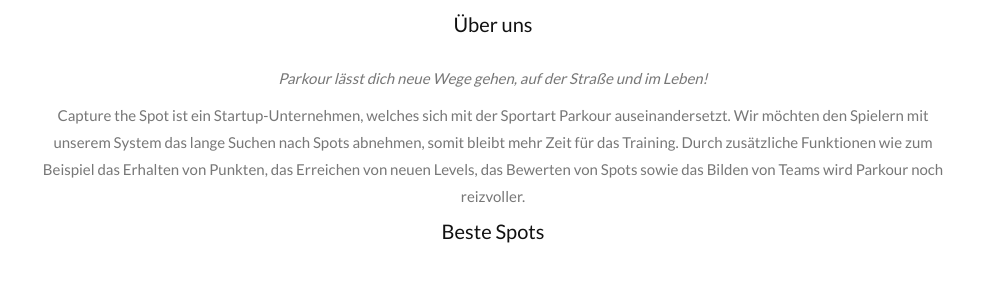
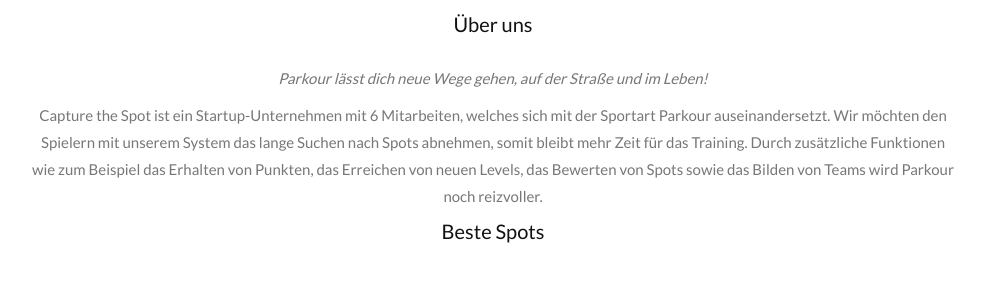
Before and after one commit to MarcZeger/db-webprojekt, a Django app: template ctsapp/templates/ctsapp/index.html in a window 1280 px wide. Shown: the part 824-1124 px from the top of the page, without its empty margins (147-1132 px from the left). Run offline with Django 3.2, Linux system fonts and the light colour scheme; the template is opened without the code that fills it, so the values that code supplies are empty; parts of the project's set-up code (start-up, migrations or seed data) failed here and were passed over; some libraries are stand-ins or nearby versions.

Commit message:
Anpassung Über uns

```diff
--- a/ctsapp/templates/ctsapp/index.html
+++ b/ctsapp/templates/ctsapp/index.html
@@ -51,7 +51,7 @@
 <div id="band" class="container text-center">
   <h3>Über uns</h3>
   <p><em>Parkour lässt dich neue Wege gehen, auf der Straße und im Leben!</em></p>
-    <p>Capture the Spot ist ein Startup-Unternehmen, welches sich mit der Sportart Parkour auseinandersetzt. Wir möchten den Spielern mit unserem System das lange Suchen nach Spots abnehmen, somit bleibt mehr Zeit für das Training. Durch zusätzliche Funktionen wie zum Beispiel das Erhalten von Punkten, das Erreichen von neuen Levels, das Bewerten von Spots sowie das Bilden von Teams wird Parkour noch reizvoller.</p>
+    <p>Capture the Spot ist ein Startup-Unternehmen mit 6 Mitarbeiten, welches sich mit der Sportart Parkour auseinandersetzt. Wir möchten den Spielern mit unserem System das lange Suchen nach Spots abnehmen, somit bleibt mehr Zeit für das Training. Durch zusätzliche Funktionen wie zum Beispiel das Erhalten von Punkten, das Erreichen von neuen Levels, das Bewerten von Spots sowie das Bilden von Teams wird Parkour noch reizvoller.</p>
     <h3>Beste Spots</h3>
   <div class="row">
     {% for spot in spots %}
```
